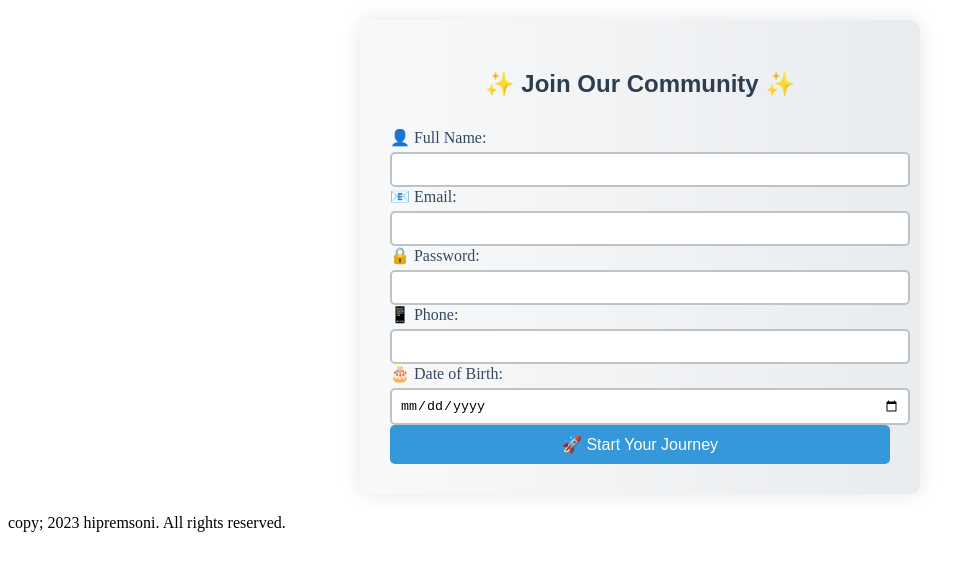
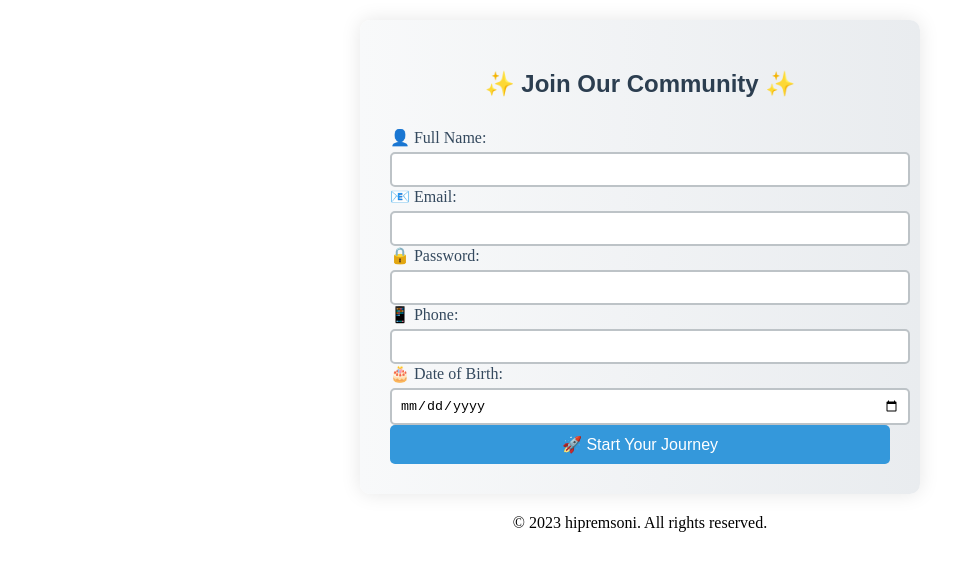
Before and after one commit to hipremsoni/git-github, a plain HTML site: page index.html in a window 1280 px wide. Shown: the whole page, without its empty margins (0-975 px from the left). Drawn offline with Linux system fonts and the light colour scheme.

Commit message:
copywrite symoble with completed conflict

```diff
--- a/index.html
+++ b/index.html
@@ -41,7 +41,7 @@
             🚀 Start Your Journey
         </button>
     </form>
-    copy; 2023 hipremsoni. All rights reserved.
+    <center> &copy; 2023 hipremsoni. All rights reserved.</center>
     <script src="script.js"></script>
 </body>
 </html>
```
